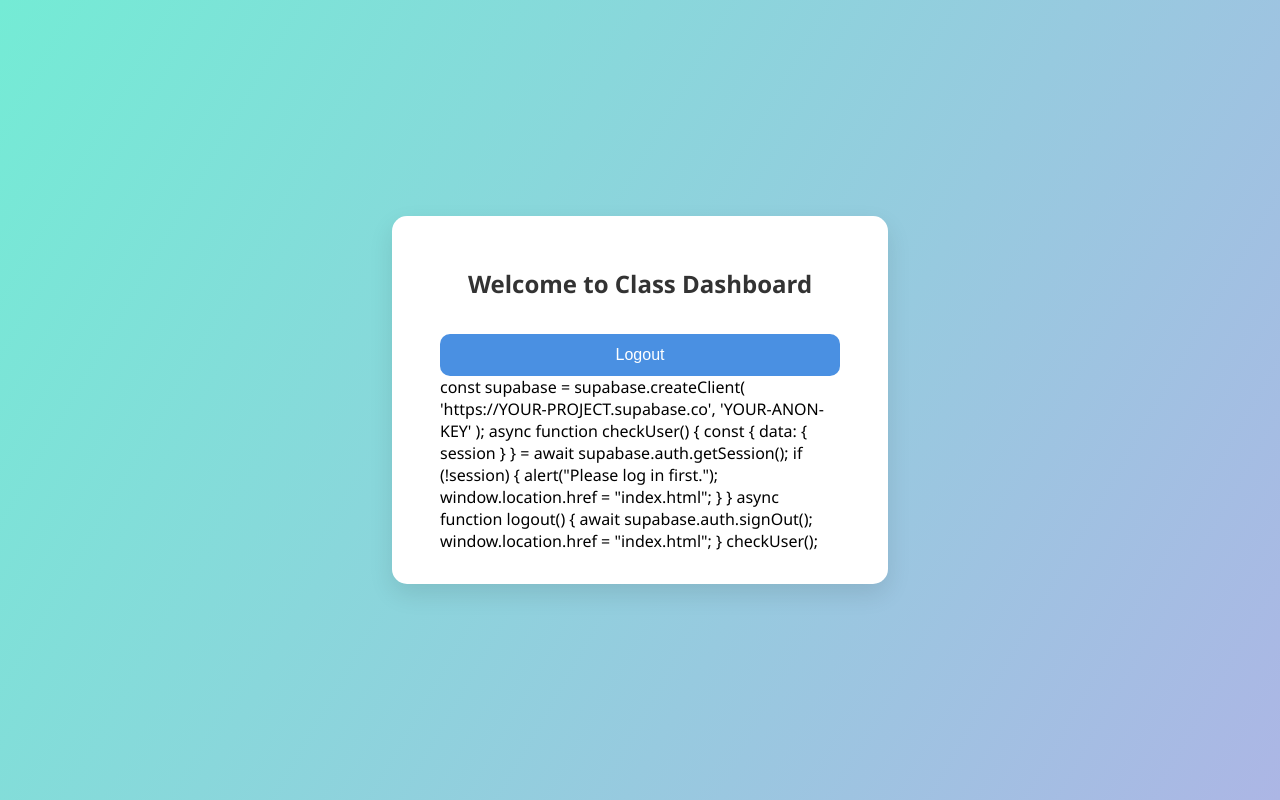
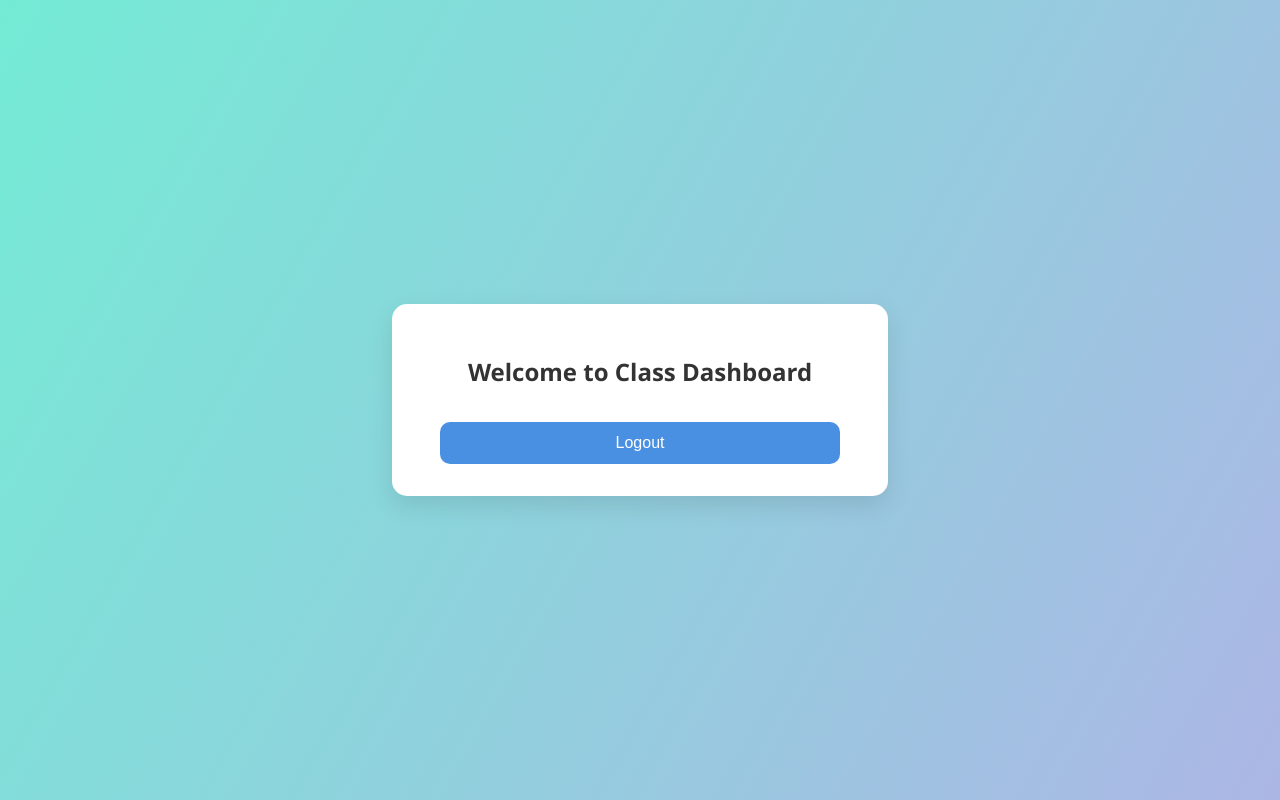
Before and after one commit to CyberBill1/dashboard, a plain HTML site: page dashboard.html in a window 1280 px wide. Drawn offline with nearby package versions, Linux system fonts and the light colour scheme.

Commit message:
Update dashboard.html

```diff
--- a/dashboard.html
+++ b/dashboard.html
@@ -11,7 +11,7 @@
 
   <h2>Welcome to Class Dashboard</h2>
   <button onclick="logout()">Logout</button>
-</div)
+</div>
   <script>
     const supabase = supabase.createClient(
       'https://YOUR-PROJECT.supabase.co',
```
